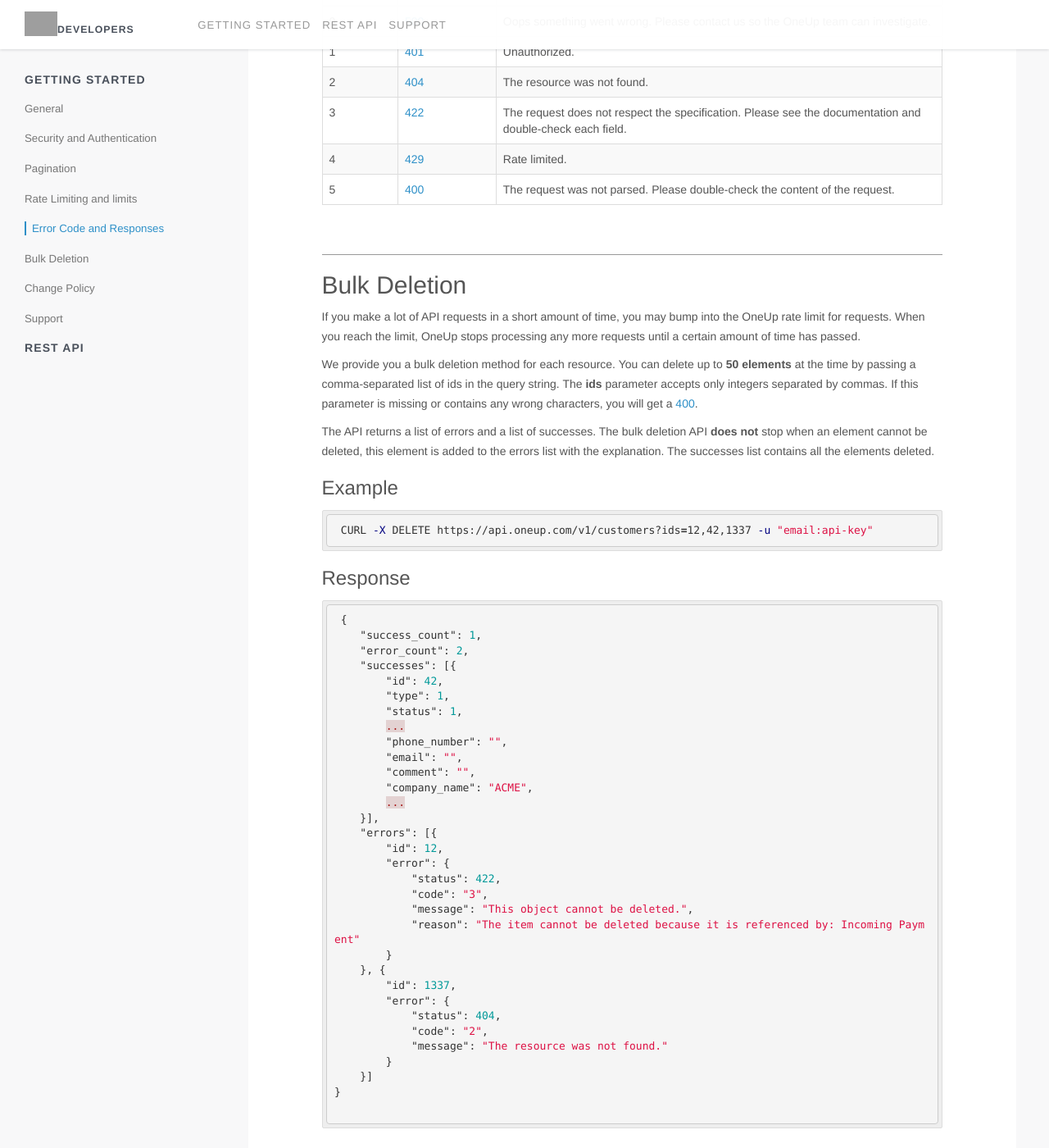
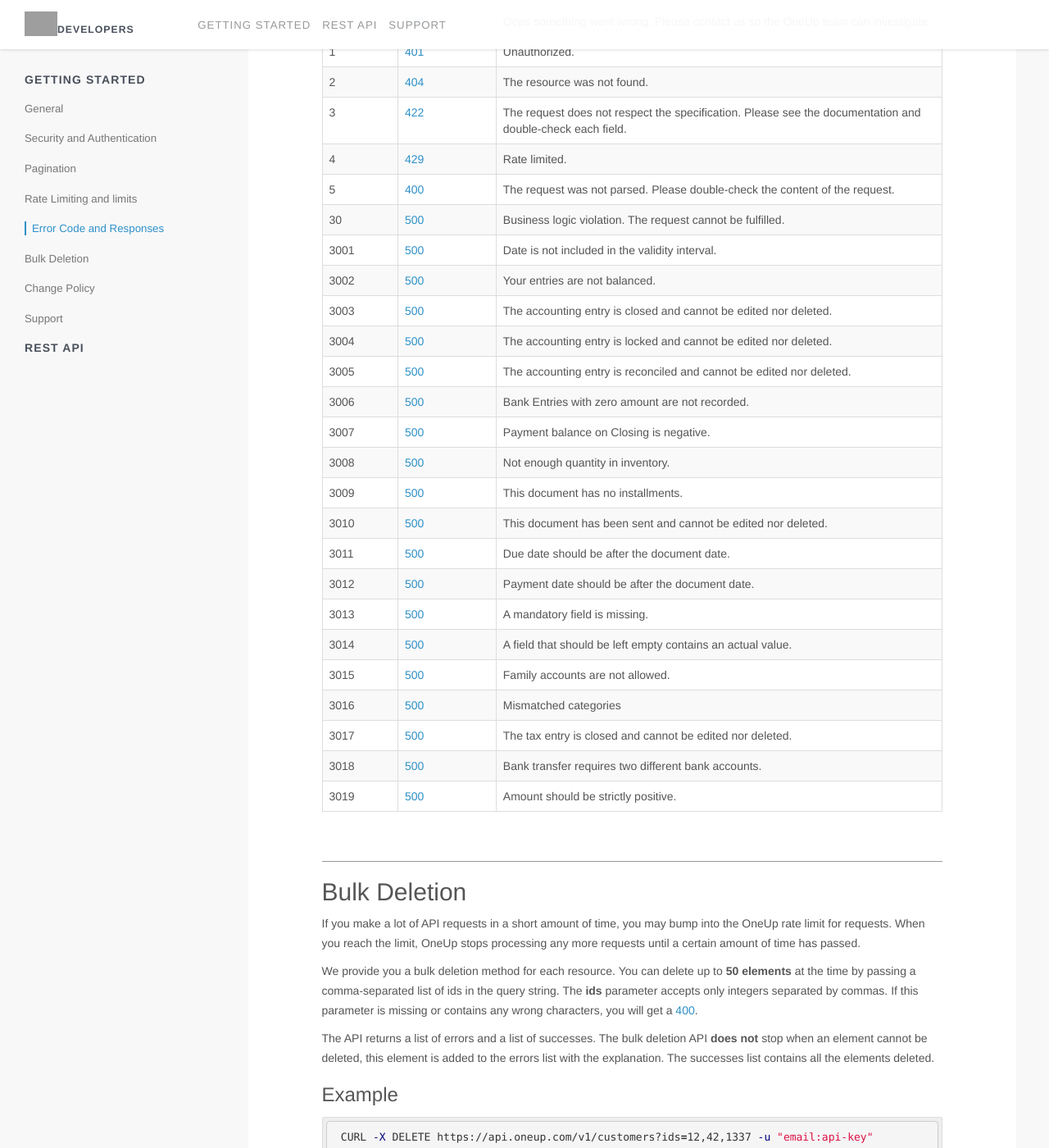
Before and after one commit to myERP/myerp.github.io, a Jekyll site: the page built from index.html, in a window 1280 px wide and 1400 px high, scrolled down 4253 px. Shown: the whole window at 82% size. Built offline with Jekyll 4.4.1, drawn with Linux system fonts in a browser that asks for light colours; nearby versions of some CDN libraries; Markdown is read by kramdown in place of the engine named in the settings; grey boxes are pictures that could not be loaded.

Commit message:
doc: update error code

```diff
--- a/_includes/1.0/overview/errorcode.html
+++ b/_includes/1.0/overview/errorcode.html
@@ -40,9 +40,109 @@
       <td>Rate limited.</td>
     </tr>
     <tr>
-      <td>5</td>
-      <td><a href="https://tools.ietf.org/html/rfc2616#section-10.4.1" target="_blank">400</a></td>
-      <td>The request was not parsed. Please double-check the content of the request.</td>
+        <td>5</td>
+        <td><a href="https://tools.ietf.org/html/rfc2616#section-10.4.1" target="_blank">400</a></td>
+        <td>The request was not parsed. Please double-check the content of the request.</td>
+    </tr>
+    <tr>
+        <td>30</td>
+        <td><a href="https://tools.ietf.org/html/rfc2616#section-10.5.1" target="_blank">500</a></td>
+        <td>Business logic violation. The request cannot be fulfilled.</td>
+    </tr>
+    <tr>
+        <td>3001</td>
+        <td><a href="https://tools.ietf.org/html/rfc2616#section-10.5.1" target="_blank">500</a></td>
+        <td>Date is not included in the validity interval.</td>
+    </tr>
+    <tr>
+        <td>3002</td>
+        <td><a href="https://tools.ietf.org/html/rfc2616#section-10.5.1" target="_blank">500</a></td>
+        <td>Your entries are not balanced.</td>
+    </tr>
+    <tr>
+        <td>3003</td>
+        <td><a href="https://tools.ietf.org/html/rfc2616#section-10.5.1" target="_blank">500</a></td>
+        <td>The accounting entry is closed and cannot be edited nor deleted.</td>
+    </tr>
+    <tr>
+        <td>3004</td>
+        <td><a href="https://tools.ietf.org/html/rfc2616#section-10.5.1" target="_blank">500</a></td>
+        <td>The accounting entry is locked and cannot be edited nor deleted.</td>
+    </tr>
+    <tr>
+        <td>3005</td>
+        <td><a href="https://tools.ietf.org/html/rfc2616#section-10.5.1" target="_blank">500</a></td>
+        <td>The accounting entry is reconciled and cannot be edited nor deleted.</td>
+    </tr>
+    <tr>
+        <td>3006</td>
+        <td><a href="https://tools.ietf.org/html/rfc2616#section-10.5.1" target="_blank">500</a></td>
+        <td>Bank Entries with zero amount are not recorded.</td>
+    </tr>
+    <tr>
+        <td>3007</td>
+        <td><a href="https://tools.ietf.org/html/rfc2616#section-10.5.1" target="_blank">500</a></td>
+        <td>Payment balance on Closing is negative.</td>
+    </tr>
+    <tr>
+        <td>3008</td>
+        <td><a href="https://tools.ietf.org/html/rfc2616#section-10.5.1" target="_blank">500</a></td>
+        <td>Not enough quantity in inventory.</td>
+    </tr>
+    <tr>
+        <td>3009</td>
+        <td><a href="https://tools.ietf.org/html/rfc2616#section-10.5.1" target="_blank">500</a></td>
+        <td>This document has no installments.</td>
+    </tr>
+    <tr>
+        <td>3010</td>
+        <td><a href="https://tools.ietf.org/html/rfc2616#section-10.5.1" target="_blank">500</a></td>
+        <td>This document has been sent and cannot be edited nor deleted.</td>
+    </tr>
+    <tr>
+        <td>3011</td>
+        <td><a href="https://tools.ietf.org/html/rfc2616#section-10.5.1" target="_blank">500</a></td>
+        <td>Due date should be after the document date.</td>
+    </tr>
+    <tr>
+        <td>3012</td>
+        <td><a href="https://tools.ietf.org/html/rfc2616#section-10.5.1" target="_blank">500</a></td>
+        <td>Payment date should be after the document date.</td>
+    </tr>
+    <tr>
+        <td>3013</td>
+        <td><a href="https://tools.ietf.org/html/rfc2616#section-10.5.1" target="_blank">500</a></td>
+        <td>A mandatory field is missing.</td>
+    </tr>
+    <tr>
+        <td>3014</td>
+        <td><a href="https://tools.ietf.org/html/rfc2616#section-10.5.1" target="_blank">500</a></td>
+        <td>A field that should be left empty contains an actual value.</td>
+    </tr>
+    <tr>
+        <td>3015</td>
+        <td><a href="https://tools.ietf.org/html/rfc2616#section-10.5.1" target="_blank">500</a></td>
+        <td>Family accounts are not allowed.</td>
+    </tr>
+    <tr>
+        <td>3016</td>
+        <td><a href="https://tools.ietf.org/html/rfc2616#section-10.5.1" target="_blank">500</a></td>
+        <td>Mismatched categories</td>
+    </tr>
+    <tr>
+        <td>3017</td>
+        <td><a href="https://tools.ietf.org/html/rfc2616#section-10.5.1" target="_blank">500</a></td>
+        <td>The tax entry is closed and cannot be edited nor deleted.</td>
+    </tr>
+    <tr>
+        <td>3018</td>
+        <td><a href="https://tools.ietf.org/html/rfc2616#section-10.5.1" target="_blank">500</a></td>
+        <td>Bank transfer requires two different bank accounts.</td>
+    </tr>
+    <tr>
+        <td>3019</td>
+        <td><a href="https://tools.ietf.org/html/rfc2616#section-10.5.1" target="_blank">500</a></td>
+        <td>Amount should be strictly positive.</td>
     </tr>
   </tbody>
 </table>
```
